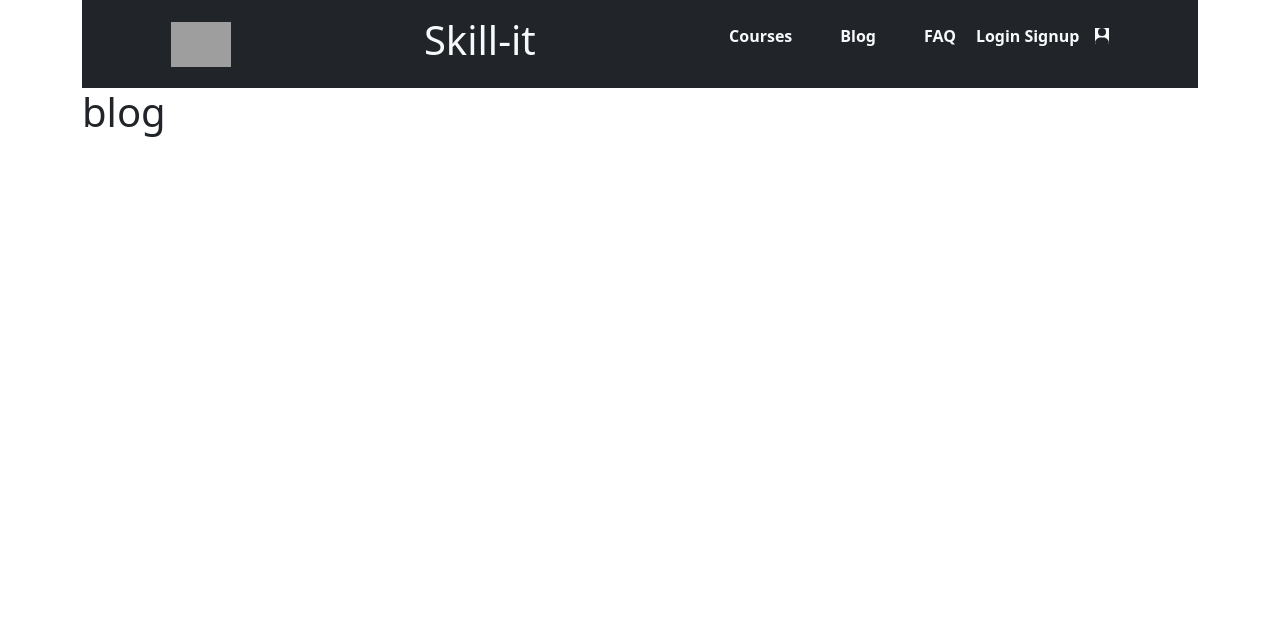
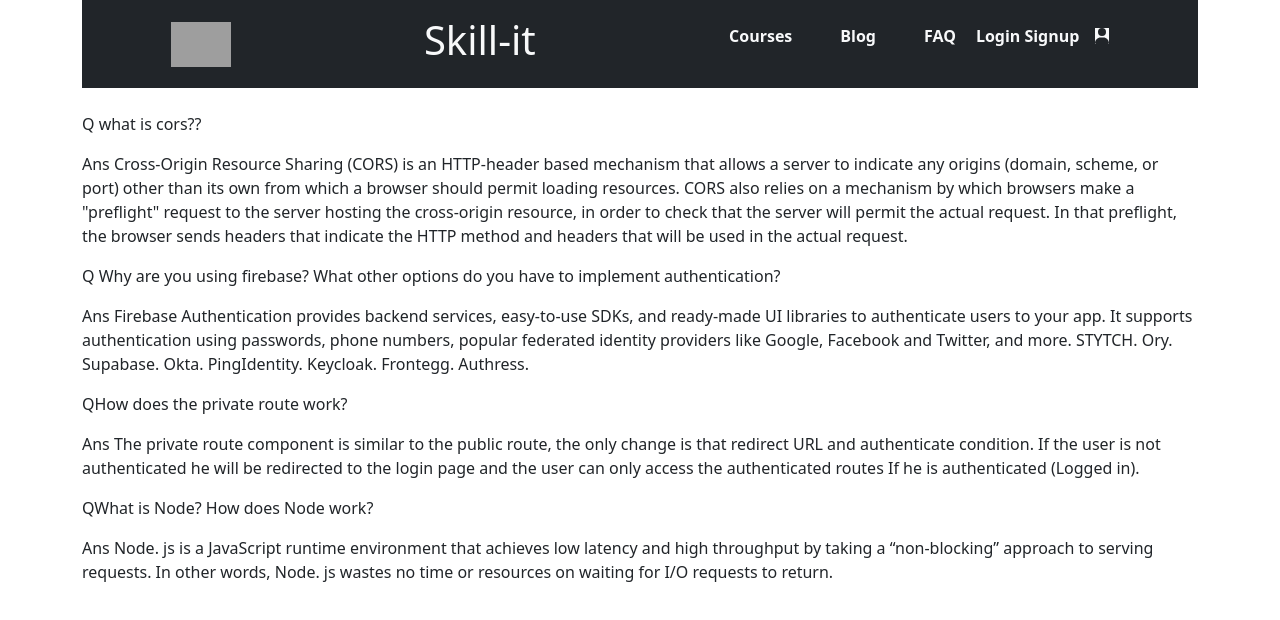
Before and after one commit to Asadrayat/skill-it, a React (Create React App) app: page /blog in a window 1280 px wide. Shown: the top 620 px of the page. Built offline with nearby package versions, Linux system fonts and the light colour scheme; no server answers; grey boxes are pictures that could not be loaded.

Commit message:
fake data created

```diff
--- a/src/App.js
+++ b/src/App.js
@@ -7,12 +7,15 @@ import Faq from './Component/Faq/Faq';
 import Main from './Component/Layout/Main';
 import Login from './Component/Login/Login';
 import Register from './Component/Register/Register';
+import PrivateRoute from './Component/PrivateRoute/PrivateRoute'
+import Error from './Component/Error/Error';
 
 function App() {
   const router = createBrowserRouter([
     {
       path: "/",
       element: <Main></Main>,
+      errorElement : <Error></Error>,
       children : [
         {
           path: "/",
@@ -20,7 +23,7 @@ function App() {
         },
         {
           path: "/courses",
-          element: <Courses></Courses>,
+          element: <PrivateRoute><Courses></Courses></PrivateRoute> ,
         },
         {
           path: "/login",
--- a/src/Component/Blog/Blog.js
+++ b/src/Component/Blog/Blog.js
@@ -2,8 +2,32 @@ import React from 'react';
 
 const Blog = () => {
     return (
-        <div>
-            <h1>blog</h1>
+        <div className='mt-4'>
+            <div >
+                <p ><span className=' '>Q</span> what is cors??</p>
+                <p ><span className=' '>Ans </span>Cross-Origin Resource Sharing (CORS) is an HTTP-header based mechanism that allows a server to indicate any origins (domain, scheme, or port) other than its own from which a browser should permit loading resources. CORS also relies on a mechanism by which browsers make a "preflight" request to the server hosting the cross-origin resource, in order to check that the server will permit the actual request. In that preflight, the browser sends headers that indicate the HTTP method and headers that will be used in the actual request.</p>
+            </div>
+            <div >
+                <p ><span className=' '>Q</span> Why are you using firebase? What other options do you have to implement authentication?</p>
+                <p ><span className=' '>Ans </span>Firebase Authentication provides backend services, easy-to-use SDKs, and ready-made UI libraries to authenticate users to your app. It supports authentication using passwords, phone numbers, popular federated identity providers like Google, Facebook and Twitter, and more.
+                    STYTCH.
+                    Ory.
+                    Supabase.
+                    Okta.
+                    PingIdentity.
+                    Keycloak.
+                    Frontegg.
+                    Authress.</p>
+            </div>
+            <div >
+                <p ><span className=' '>Q</span>How does the private route work?</p>
+                <p ><span className=' '>Ans </span>The private route component is similar to the public route, the only change is that redirect URL and authenticate condition. If the user is not authenticated he will be redirected to the login page and the user can only access the authenticated routes If he is authenticated (Logged in).</p>
+            </div>
+            <div >
+                <p ><span className=' '>Q</span>What is Node? How does Node work?</p>
+                <p ><span className=' '>Ans </span>Node. js is a JavaScript runtime environment that achieves low latency and high throughput by taking a “non-blocking” approach to serving requests. In other words, Node. js wastes no time or resources on waiting for I/O requests to return.</p>
+            </div>
+
         </div>
     );
 };
--- /dev/null
+++ b/src/Component/Error/Error.js
@@ -0,0 +1,28 @@
+import React from 'react';
+import { Link } from 'react-router-dom';
+
+const Error = () => {
+    return (
+        <section className='mt-5'>
+            <div className=''>
+
+                <div className='max-w-md text-center'>
+                    <h2 className='mb-8 font-extrabold text-9xl text-gray-600'>
+                        <span className='sr-only'>Error</span>404
+                    </h2>
+                    <p className='text-2xl font-semibold md:text-3xl mb-8'>
+                        Sorry, we couldn't find this page.
+                    </p>
+                    <Link
+                        to='/'
+                        className=''
+                    >
+                        Back to Courses
+                    </Link>
+                </div>
+            </div>
+        </section>
+    );
+};
+
+export default Error;
--- a/src/Component/Header/Header.js
+++ b/src/Component/Header/Header.js
@@ -34,15 +34,17 @@ const Header = () => {
                     <Link to="/courses" className="text-decoration-none">
                         <li className="nav-link items  ms-5 text-light fw-bolder">Courses</li>
                     </Link>
+                    <Link to='/blog' className="text-decoration-none">
+                        <li
+                            role="button"
+                            className="nav-link items  ms-5 text-light fw-bolder"
+                        >
+                            Blog
+                        </li>
+                    </Link>
 
-                    <li
-                        role="button"
-                        className="nav-link items  ms-5 text-light fw-bolder"
-                    >
-                        Blog
-                    </li>
 
-                    <Link to="/register" className="text-decoration-none">
+                    <Link to="/faq" className="text-decoration-none">
                         <li className="nav-link items  ms-5 text-light fw-bolder">
                             FAQ
                         </li>
--- /dev/null
+++ b/src/Component/PrivateRoute/PrivateRoute.js
@@ -0,0 +1,15 @@
+import React, { useContext } from 'react';
+import { Navigate, useLocation } from 'react-router-dom';
+import { AuthContext } from '../../Context/AuthProvider/Authprovider';
+
+const PrivateRoute = ({children}) => {
+    const {user} = useContext(AuthContext);
+    const location = useLocation();
+    if (!user) {
+        return <Navigate to='/login' state={{ from : location }} replace></Navigate>
+    }
+
+    return children;
+};
+
+export default PrivateRoute;
--- a/src/Component/Register/Register.js
+++ b/src/Component/Register/Register.js
@@ -10,10 +10,11 @@ const Register = () => {
         event.preventDefault();
         const form = event.target;
         const name = form.name.value;
+        const photoURL = form.photoURL.value;
         const email = form.email.value;
         const password = form.password.value;
         // console.log(name,email, password);
-        createUser(email,password,name)
+        createUser(email,password,name,photoURL)
         .then(result =>{
             const user = result.user;
             console.log(user);
@@ -36,6 +37,12 @@ const Register = () => {
                             type="text"
                             name='name'
                             placeholder="Your name"
+                        />
+                        <input
+                            className="form-control p-3 m-2"
+                            type="text"
+                            name='photoURL'
+                            placeholder="photoURL"
                         />
                         <input
                             className="form-control p-3 m-2"
```
Also changed, not shown: src/data.json (added, +43 -0 lines).
